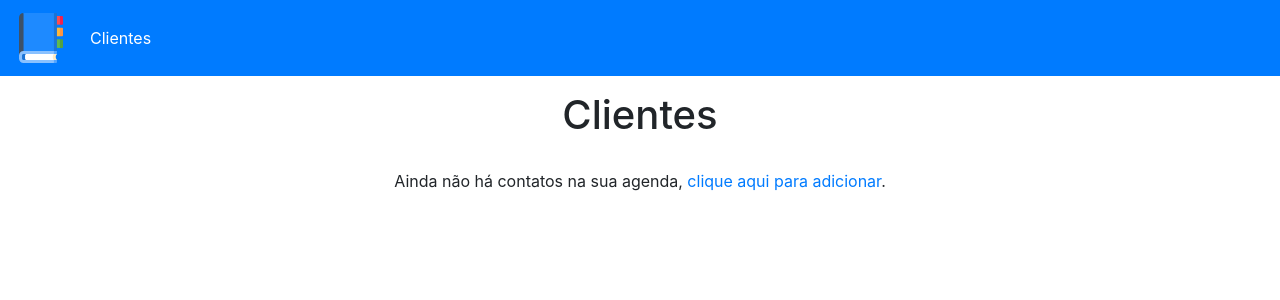
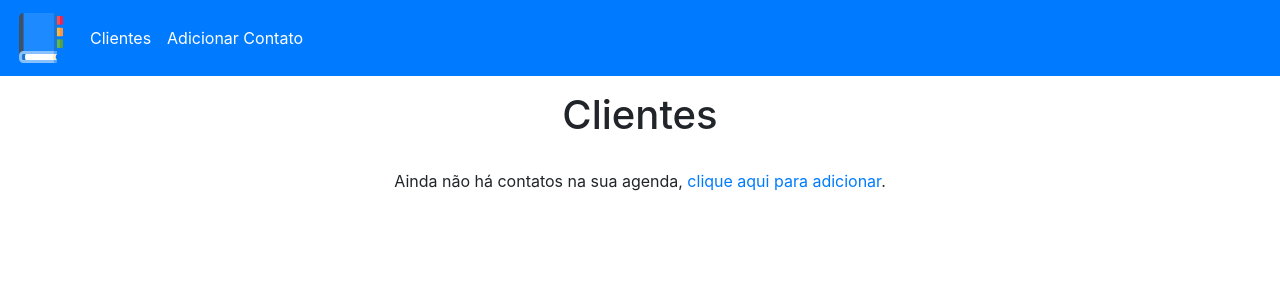
Before and after one commit to RyanSilv257/Clinica_Veterinaria, a PHP site: page /index.php in a window 1280 px wide. Shown: the top 300 px of the page. Run offline with PHP 8.4, Linux system fonts and the light colour scheme; data that the repository does not hold is empty.

Commit message:
Update header.php

```diff
--- a/templates/header.php
+++ b/templates/header.php
@@ -32,7 +32,7 @@
       <div>
         <div class="navbar-nav">
           <a class="nav-link active" id="home-link" href="<?= $BASE_URL ?>index.php">Clientes</a>
-          <!-- <a class="nav-link active" href="<?= $BASE_URL ?>create.php">Adicionar Contato</a> -->
+          <a class="nav-link active" href="<?= $BASE_URL ?>create.php">Adicionar Contato</a>
         </div>
       </div>
     </nav>
```
